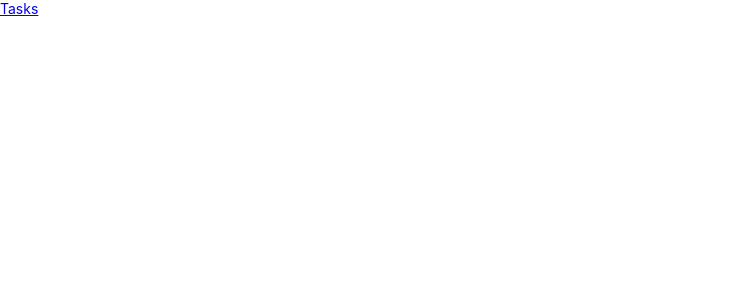
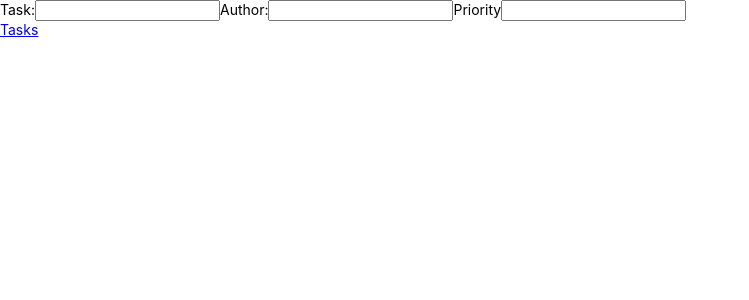
Before and after one commit to EmilyCook321/todos, a React (Create React App) app: page /add in a window 1280 px wide. Shown: the top 300 px of the page, without its empty margins (0-749 px from the left). Built offline with nearby package versions, Linux system fonts and the light colour scheme.

Commit message:
Add react router

```diff
--- a/src/pages/AddTask.js
+++ b/src/pages/AddTask.js
@@ -1,11 +1,45 @@
-import React from "react";
+import React, { useState } from "react";
 import { Link } from "react-router-dom";
 
 function AddTask() {
+  const [task, setTask] = useState("");
+  const [author, setAuthor] = useState("");
+  const [priority, setPriority] = useState("");
+
+  function handleTaskChange(event) {
+    setTask(event.target.value);
+  }
+
+  function handleAuthorChange(event) {
+    setAuthor(event.target.value);
+  }
+
+  function handlePriorityChange(event) {
+    setPriority(event.target.value);
+  }
+  function handleSubmit(event) {
+    event.preventDefault();
+    alert("Submitted + task + author + priority");
+  }
+
   return (
-      <div>
-          <Link to="/">Tasks</Link>
-      </div>
+    <>
+      <form onSubmit={handleSubmit}>
+        <label>
+          Task:
+          <input value={task} onChange={handleTaskChange} />
+        </label>
+        <label>
+          Author:
+          <input value={author} onChange={handleAuthorChange} />
+        </label>
+        <label>
+          Priority
+          <input value={priority} onChange={handlePriorityChange} />
+        </label>
+      </form>
+      <Link to="/">Tasks</Link>
+    </>
   );
 }
 
```
